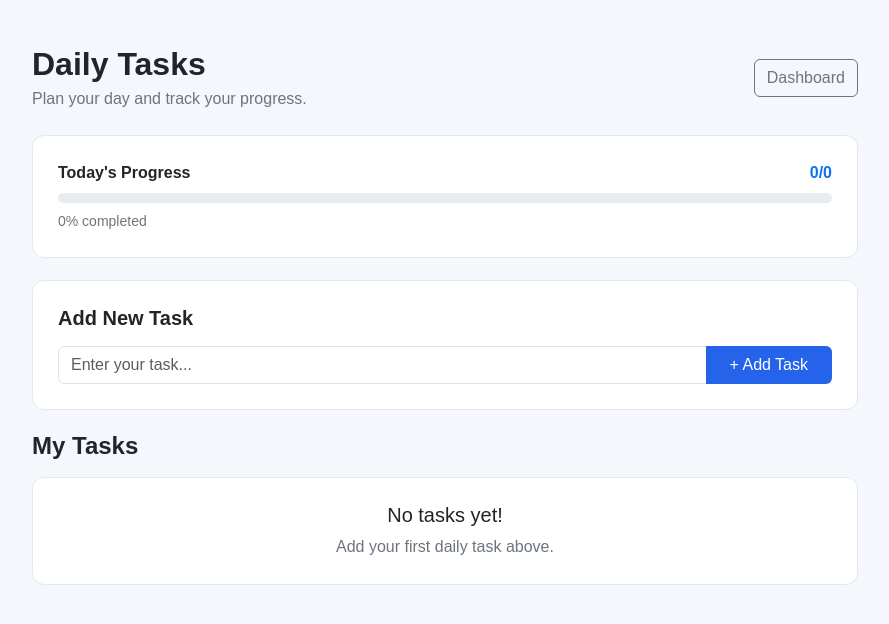
After one commit to codelift-projects/personal-assistant, a Flask app: template templates/Daily Task.html in a window 1280 px wide. The commit adds this page. Shown: the top 624 px of the page, without its empty margins (195-1084 px from the left). Run offline with Flask 3, Linux system fonts and the light colour scheme; the template is opened without the code that fills it, so the values that code supplies are empty.

Commit message:
change 5

```diff
--- a/app.py
+++ b/app.py
@@ -159,28 +159,144 @@ def home():
 #Goal
 @app.route('/goal', methods=["GET", "POST"])
 def goal():
-    goal =[]
     userid = session.get('user_id')
+
     with open('data.json', 'r') as f:
         users_data = json.load(f)
+
+    current_user = None
     for user in users_data["users"]:
-        if(user["user_id"] == userid):
-            goal = user["goals"]
+        if user["user_id"] == userid:
+            current_user = user
             break
-    return render_template('goal.html',goals = goal)
+
+    if current_user is None:
+        return redirect(url_for('login'))
+
+    if "goals" not in current_user:
+        current_user["goals"] = []
+
+    if request.method == "POST":
+        title = request.form.get("title", "").strip()
+        description = request.form.get("description", "").strip()
+        if title:
+            current_user["goals"].append({
+                "title": title,
+                "description": description
+            })
+            with open('data.json', 'w') as f:
+                json.dump(users_data, f, indent=4)
+        return redirect(url_for('goal'))
+
+    return render_template('goal.html', goals=current_user["goals"])
+
+
+@app.route('/goal/delete/<int:index>', methods=["POST"])
+def delete_goal(index):
+    userid = session.get('user_id')
+
+    with open('data.json', 'r') as f:
+        users_data = json.load(f)
+
+    current_user = None
+    for user in users_data["users"]:
+        if user["user_id"] == userid:
+            current_user = user
+            break
+
+    if current_user is None:
+        return redirect(url_for('login'))
+
+    goals = current_user.get("goals", [])
+    if 0 <= index < len(goals):
+        goals.pop(index)
+        with open('data.json', 'w') as f:
+            json.dump(users_data, f, indent=4)
+
+    return redirect(url_for('goal'))
 #task manage
-@app.route('/task',methods=["GET","POST"])
+@app.route('/task', methods=["GET", "POST"])
 def task():
-    task=[]
-    users_data = {"users":[]}
     userid = session.get('user_id')
-    with open('data.json','r') as f:
-        usr_data = json.load(f)
-    for task in users_data["users"]:
-        if(task["user_id"]== userid):
-            tasks=user["daily_tasks"]
+
+    with open('data.json', 'r') as f:
+        users_data = json.load(f)
+
+    current_user = None
+    for user in users_data["users"]:
+        if user["user_id"] == userid:
+            current_user = user
             break
-    return render_template('home.html',daily_tasks=tasks)
+
+    if current_user is None:
+        return redirect(url_for('login'))
+
+    if "daily_tasks" not in current_user:
+        current_user["daily_tasks"] = []
+
+    if request.method == "POST":
+        task_name = request.form.get("task_name", "").strip()
+        if task_name:
+            current_user["daily_tasks"].append({
+                "name": task_name,
+                "done": False
+            })
+            with open('data.json', 'w') as f:
+                json.dump(users_data, f, indent=4)
+        return redirect(url_for('task'))
+
+    return render_template('Daily task.html', daily_tasks=current_user["daily_tasks"])
+
+
+@app.route('/task/toggle/<int:index>', methods=["POST"])
+def toggle_task(index):
+    userid = session.get('user_id')
+
+    with open('data.json', 'r') as f:
+        users_data = json.load(f)
+
+    current_user = None
+    for user in users_data["users"]:
+        if user["user_id"] == userid:
+            current_user = user
+            break
+
+    if current_user is None:
+        return redirect(url_for('login'))
+
+    tasks = current_user.get("daily_tasks", [])
+    if 0 <= index < len(tasks):
+        tasks[index]["done"] = not tasks[index]["done"]
+        with open('data.json', 'w') as f:
+            json.dump(users_data, f, indent=4)
+
+    return redirect(url_for('task'))
+
+
+@app.route('/task/delete/<int:index>', methods=["POST"])
+def delete_task(index):
+    userid = session.get('user_id')
+
+    with open('data.json', 'r') as f:
+        users_data = json.load(f)
+
+    current_user = None
+    for user in users_data["users"]:
+        if user["user_id"] == userid:
+            current_user = user
+            break
+
+    if current_user is None:
+        return redirect(url_for('login'))
+
+    tasks = current_user.get("daily_tasks", [])
+    if 0 <= index < len(tasks):
+        tasks.pop(index)
+        with open('data.json', 'w') as f:
+            json.dump(users_data, f, indent=4)
+
+    return redirect(url_for('task'))
+
 
 if __name__ == '__main__':
     app.run(debug=True)
--- /dev/null
+++ b/templates/Daily Task.html
@@ -0,0 +1,215 @@
+
+<!DOCTYPE html>
+<html lang="en">
+<head>
+    <meta charset="UTF-8">
+    <meta name="viewport" content="width=device-width, initial-scale=1.0">
+
+    <title>Daily Tasks</title>
+
+    <link href="https://cdn.jsdelivr.net/npm/bootstrap@5.3.3/dist/css/bootstrap.min.css"
+          rel="stylesheet">
+
+    <style>
+        body {
+            background: #f4f7fb;
+            font-family: Arial, sans-serif;
+        }
+
+        .main-container {
+            max-width: 850px;
+            margin: 45px auto;
+        }
+
+        .task-card {
+            background: white;
+            padding: 25px;
+            border-radius: 12px;
+            border: 1px solid #e5e7eb;
+            margin-bottom: 22px;
+        }
+
+        .task-item {
+            background: white;
+            padding: 17px;
+            border: 1px solid #e5e7eb;
+            border-radius: 10px;
+            margin-bottom: 12px;
+        }
+
+        .task-name {
+            font-size: 16px;
+            font-weight: 600;
+            overflow-wrap: anywhere;
+        }
+
+        .completed {
+            text-decoration: line-through;
+            color: #888;
+        }
+
+        .progress {
+            height: 10px;
+            border-radius: 10px;
+        }
+
+        .btn-primary {
+            background: #2563eb;
+            border: none;
+        }
+
+        .btn-primary:hover {
+            background: #1d4ed8;
+        }
+    </style>
+</head>
+
+<body>
+
+<div class="container main-container">
+
+    <!-- Header -->
+    <div class="d-flex justify-content-between
+                align-items-center gap-3 mb-4">
+
+        <div>
+            <h2 class="fw-bold mb-1">Daily Tasks</h2>
+            <p class="text-secondary mb-0">
+                Plan your day and track your progress.
+            </p>
+        </div>
+
+        <a href="{{ url_for('dashboard') }}"
+           class="btn btn-outline-secondary">
+            Dashboard
+        </a>
+    </div>
+
+    <!-- Progress Section -->
+    {% set total = daily_tasks|length %}
+    {% set completed = daily_tasks|selectattr('done')|list|length %}
+    {% set percentage = (completed * 100 / total)|int if total > 0 else 0 %}
+
+    <div class="task-card">
+        <div class="d-flex justify-content-between mb-2">
+            <span class="fw-bold">Today's Progress</span>
+            <span class="text-primary fw-bold">
+                {{ completed }}/{{ total }}
+            </span>
+        </div>
+
+        <div class="progress">
+            <div class="progress-bar bg-primary"
+                 role="progressbar"
+                 style="width: {{ percentage }}%;"
+                 aria-valuenow="{{ percentage }}"
+                 aria-valuemin="0"
+                 aria-valuemax="100">
+            </div>
+        </div>
+
+        <small class="text-secondary mt-2 d-block">
+            {{ percentage }}% completed
+        </small>
+    </div>
+
+    <!-- Add Task Form -->
+    <div class="task-card">
+        <h5 class="fw-bold mb-3">Add New Task</h5>
+
+        <form action="{{ url_for('task') }}" method="POST">
+            <div class="input-group">
+                <input type="text"
+                       name="task_name"
+                       class="form-control"
+                       placeholder="Enter your task..."
+                       maxlength="200"
+                       required>
+
+                <button type="submit" class="btn btn-primary px-4">
+                    + Add Task
+                </button>
+            </div>
+        </form>
+    </div>
+
+    <!-- Task List -->
+    <h4 class="fw-bold mb-3">My Tasks</h4>
+
+    {% if daily_tasks %}
+
+        {% for task in daily_tasks %}
+        <div class="task-item">
+
+            <div class="d-flex justify-content-between
+                        align-items-center gap-3">
+
+                <div class="d-flex align-items-center gap-3">
+
+                    <!-- Complete / Uncomplete -->
+                    <form action="{{ url_for('toggle_task',
+                                             index=loop.index0) }}"
+                          method="POST">
+
+                        <button type="submit"
+                                class="btn btn-sm
+                                {% if task.get('done', false) %}
+                                    btn-success
+                                {% else %}
+                                    btn-outline-secondary
+                                {% endif %}"
+                                title="Toggle task completion">
+
+                            {% if task.get('done', false) %}
+                                ✓
+                            {% else %}
+                                ○
+                            {% endif %}
+
+                        </button>
+                    </form>
+
+                    <!-- Task Name -->
+                    <span class="task-name
+                        {% if task.get('done', false) %}
+                            completed
+                        {% endif %}">
+
+                        {{ task.get('name', 'Untitled Task') }}
+
+                    </span>
+                </div>
+
+                <!-- Delete Task -->
+                <form action="{{ url_for('delete_task',
+                                         index=loop.index0) }}"
+                      method="POST"
+                      onsubmit="return confirm('Delete this task?');">
+
+                    <button type="submit"
+                            class="btn btn-outline-danger btn-sm">
+                        Delete
+                    </button>
+
+                </form>
+
+            </div>
+
+        </div>
+        {% endfor %}
+
+    {% else %}
+
+        <div class="task-card text-center">
+            <h5>No tasks yet!</h5>
+            <p class="text-secondary mb-0">
+                Add your first daily task above.
+            </p>
+        </div>
+
+    {% endif %}
+
+</div>
+
+</body>
+</html>
--- a/templates/dashboard.html
+++ b/templates/dashboard.html
@@ -247,7 +247,7 @@
           </li>
           <li class="nav-item">
           </div>
-            <a class="nav-link" href="#">Pricing</a>
+            <a class="nav-link" href="#" onclick=href="{{url_for('task')}}">Daily_Tasks</a>
           </li>
           <li class="nav-item">
             <a class="nav-link disabled" aria-disabled="true">Disabled</a>
```
Also changed, not shown: templates/goal.html (+165 -6 lines), templates/home.html (line endings or trailing spaces).
